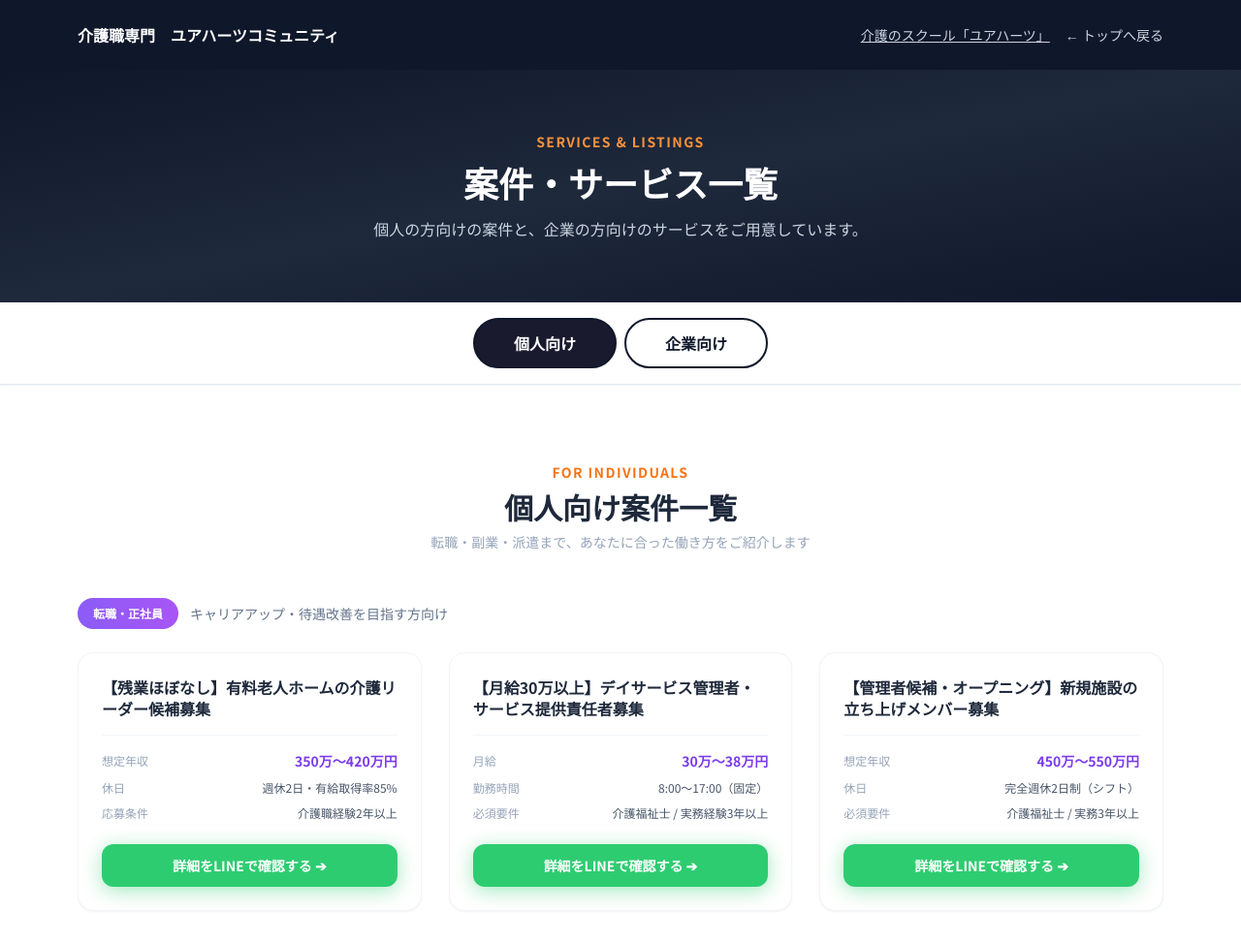
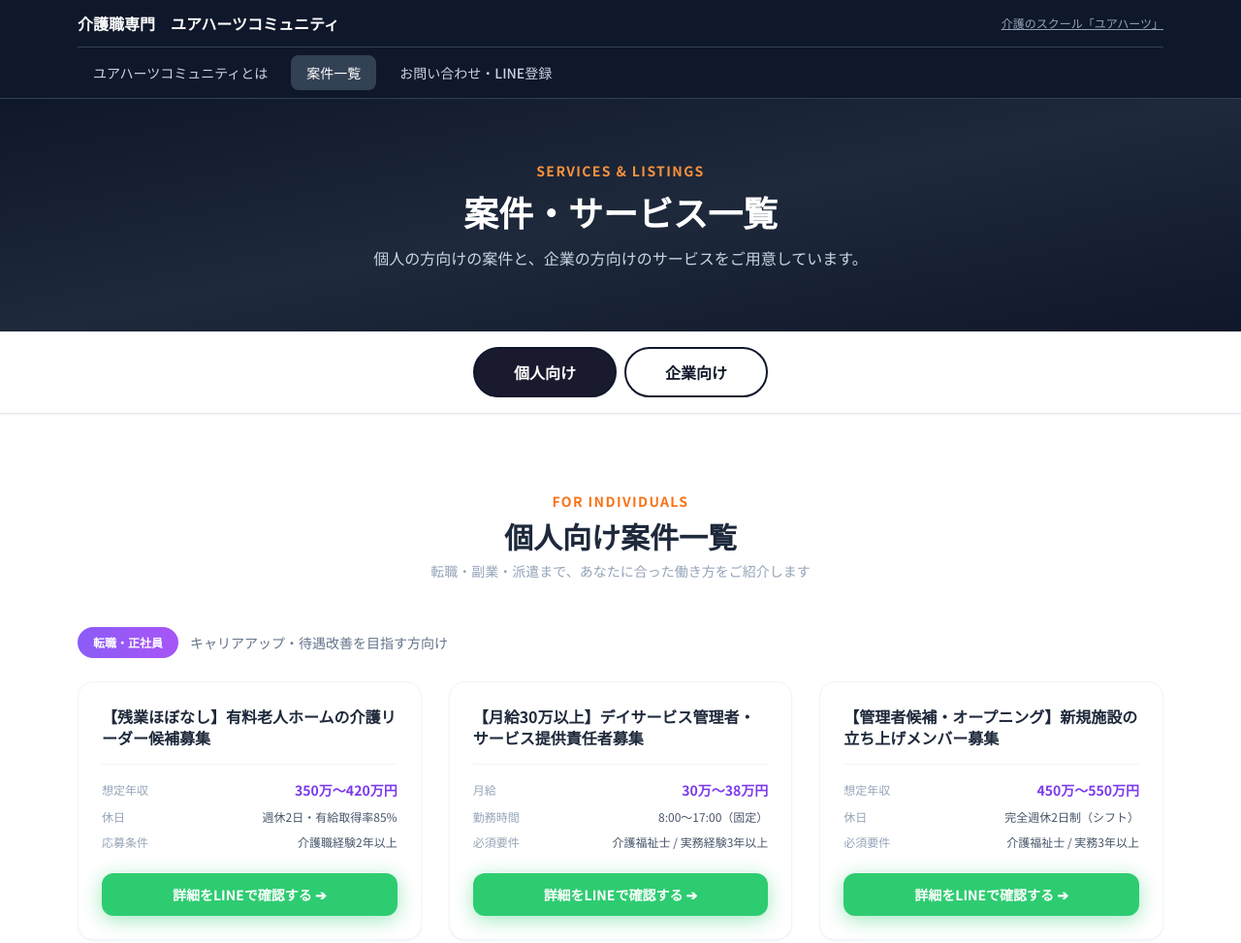
Before and after one commit to toshibikatsu365-rgb/toshibikatsu, a plain HTML site: page jobs.html in a window 1280 px wide. Shown: the top 973 px of the page at 97% size. Drawn offline with nearby package versions, Linux system fonts and the light colour scheme.

Commit message:
Update jobs.html

```diff
--- a/jobs.html
+++ b/jobs.html
@@ -33,19 +33,29 @@
 <body class="text-dark bg-white">
 
     <!-- ヘッダー -->
-    <header class="bg-slate-900 py-6">
-        <div class="max-w-6xl mx-auto px-4 flex items-center justify-between gap-4">
-            <a href="index.html" class="text-white font-bold text-sm md:text-base">
-                介護職専門　ユアハーツコミュニティ
-            </a>
-            <div class="flex items-center gap-4">
-                <a href="https://your-hearts.com/" target="_blank" rel="noopener" class="text-slate-300 text-xs md:text-sm hover:text-orange-300 transition-colors underline">
+    <header class="bg-slate-900 border-b border-slate-700">
+        <div class="max-w-6xl mx-auto px-4">
+            <!-- ロゴ行 -->
+            <div class="flex items-center justify-between py-3 border-b border-slate-700">
+                <a href="index.html" class="text-white font-bold text-sm md:text-base">
+                    介護職専門　ユアハーツコミュニティ
+                </a>
+                <a href="https://your-hearts.com/" target="_blank" rel="noopener" class="text-slate-400 text-xs hover:text-orange-300 transition-colors underline">
                     介護のスクール「ユアハーツ」
                 </a>
-                <a href="index.html" class="text-slate-300 text-xs md:text-sm hover:text-white transition-colors">
-                    ← トップへ戻る
+            </div>
+            <!-- ナビゲーション -->
+            <nav class="flex items-center gap-1 md:gap-2 py-2 overflow-x-auto">
+                <a href="about.html" class="text-slate-300 hover:text-white hover:bg-slate-700 text-xs md:text-sm font-medium px-3 md:px-4 py-2 rounded-lg transition-colors whitespace-nowrap">
+                    ユアハーツコミュニティとは
                 </a>
-            </div>
+                <a href="jobs.html" class="text-white bg-slate-700 text-xs md:text-sm font-medium px-3 md:px-4 py-2 rounded-lg whitespace-nowrap">
+                    案件一覧
+                </a>
+                <a href="index.html#line-section" class="text-slate-300 hover:text-white hover:bg-slate-700 text-xs md:text-sm font-medium px-3 md:px-4 py-2 rounded-lg transition-colors whitespace-nowrap">
+                    お問い合わせ・LINE登録
+                </a>
+            </nav>
         </div>
     </header>
 
```
